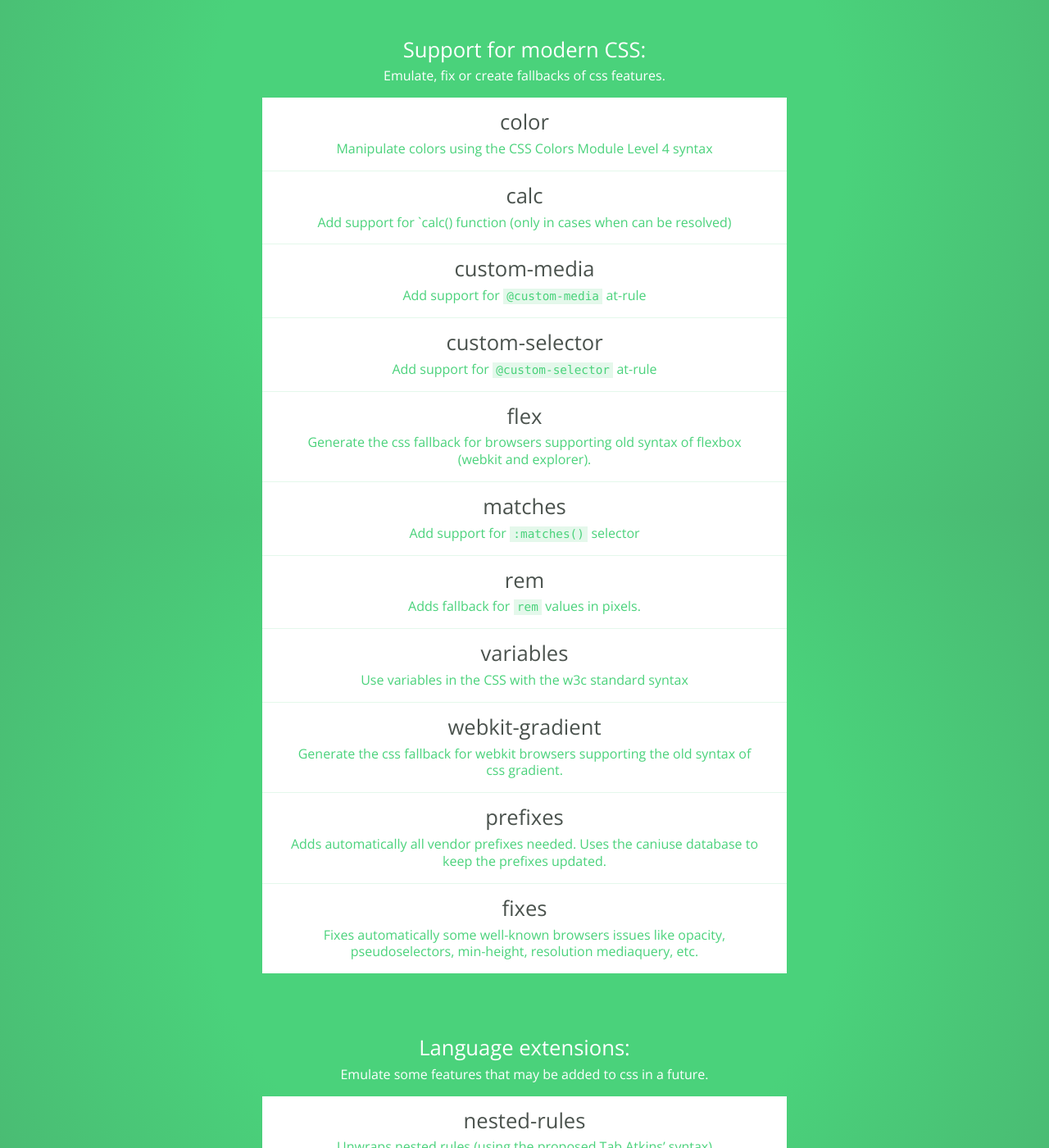
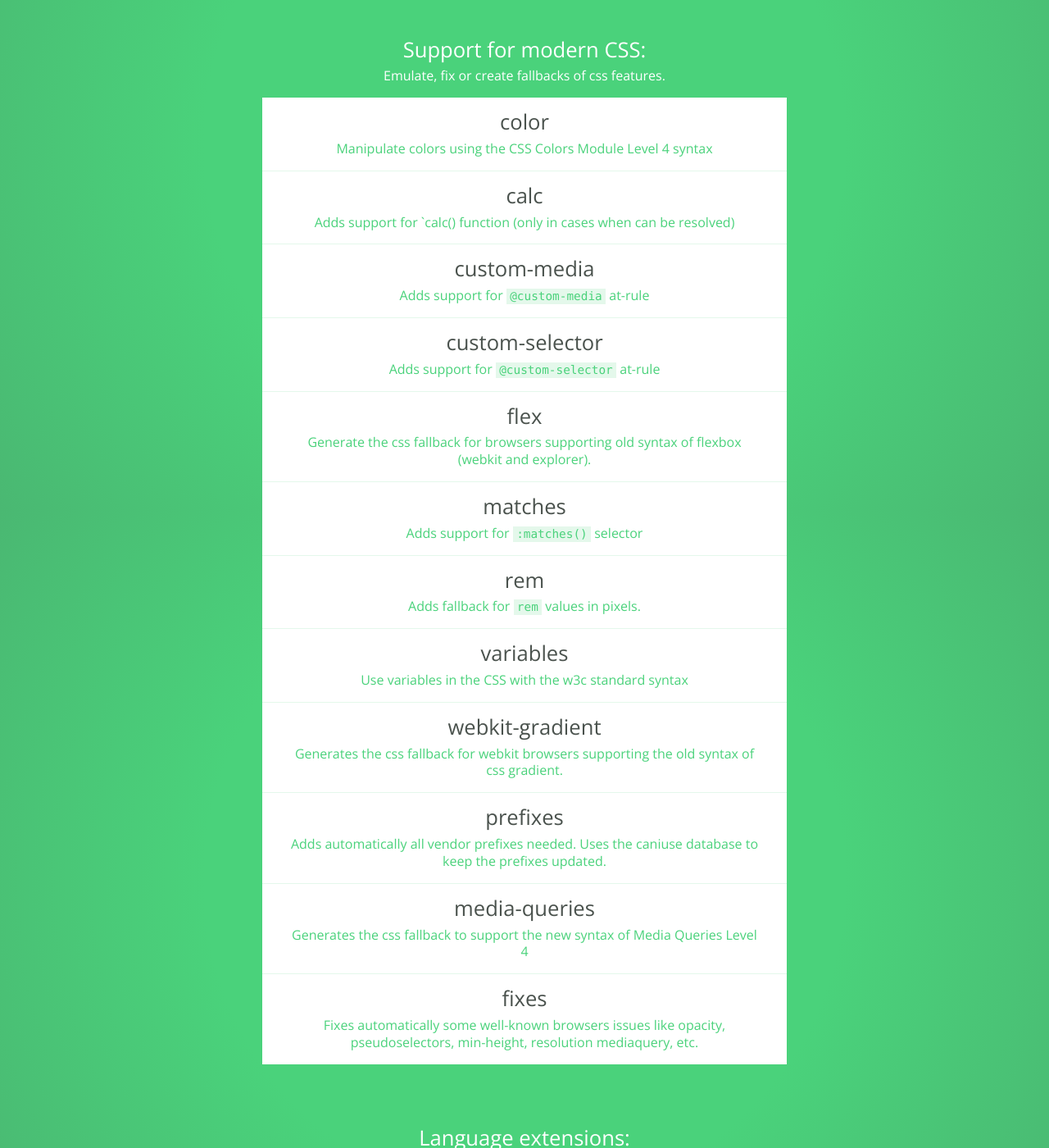
Before and after one commit to stylecow/stylecow.github.io, a Jekyll site: the page built from plugins/index.html, in a window 1280 px wide and 1400 px high, scrolled down 277 px. Shown: the whole window at 82% size. Built offline with Jekyll 4.4.1, drawn with Linux system fonts in a browser that asks for light colours.

Commit message:
added media-queries plugin

```diff
--- a/plugins/index.html
+++ b/plugins/index.html
@@ -17,17 +17,17 @@ plugins:
         - title: calc
           url:   'https://github.com/stylecow/stylecow-plugin-calc'
           text: |
-            Add support for `calc() function (only in cases when can be resolved)
+            Adds support for `calc() function (only in cases when can be resolved)
 
         - title: custom-media
           url:   'https://github.com/stylecow/stylecow-plugin-custom-media'
           text: |
-            Add support for `@custom-media` at-rule
+            Adds support for `@custom-media` at-rule
 
         - title: custom-selector
           url:   'https://github.com/stylecow/stylecow-plugin-custom-selector'
           text: |
-            Add support for `@custom-selector` at-rule
+            Adds support for `@custom-selector` at-rule
 
         - title: flex
           url:   'https://github.com/stylecow/stylecow-plugin-flex'
@@ -37,7 +37,7 @@ plugins:
         - title: matches
           url:   'https://github.com/stylecow/stylecow-plugin-matches'
           text: |
-            Add support for `:matches()` selector
+            Adds support for `:matches()` selector
 
         - title: rem
           url:   'https://github.com/stylecow/stylecow-plugin-rem'
@@ -52,12 +52,17 @@ plugins:
         - title: webkit-gradient
           url:   'https://github.com/stylecow/stylecow-plugin-webkit-gradient'
           text: |
-            Generate the css fallback for webkit browsers supporting the old syntax of css gradient.
+            Generates the css fallback for webkit browsers supporting the old syntax of css gradient.
 
         - title: prefixes
           url:   'https://github.com/stylecow/stylecow-plugin-prefixes'
           text: |
             Adds automatically all vendor prefixes needed. Uses the caniuse database to keep the prefixes updated.
+
+        - title: media-queries
+          url:   'https://github.com/stylecow/stylecow-plugin-media-queries'
+          text: |
+            Generates the css fallback to support the new syntax of Media Queries Level 4
 
         - title: fixes
           url:   'https://github.com/stylecow/stylecow-plugin-fixes'
```
